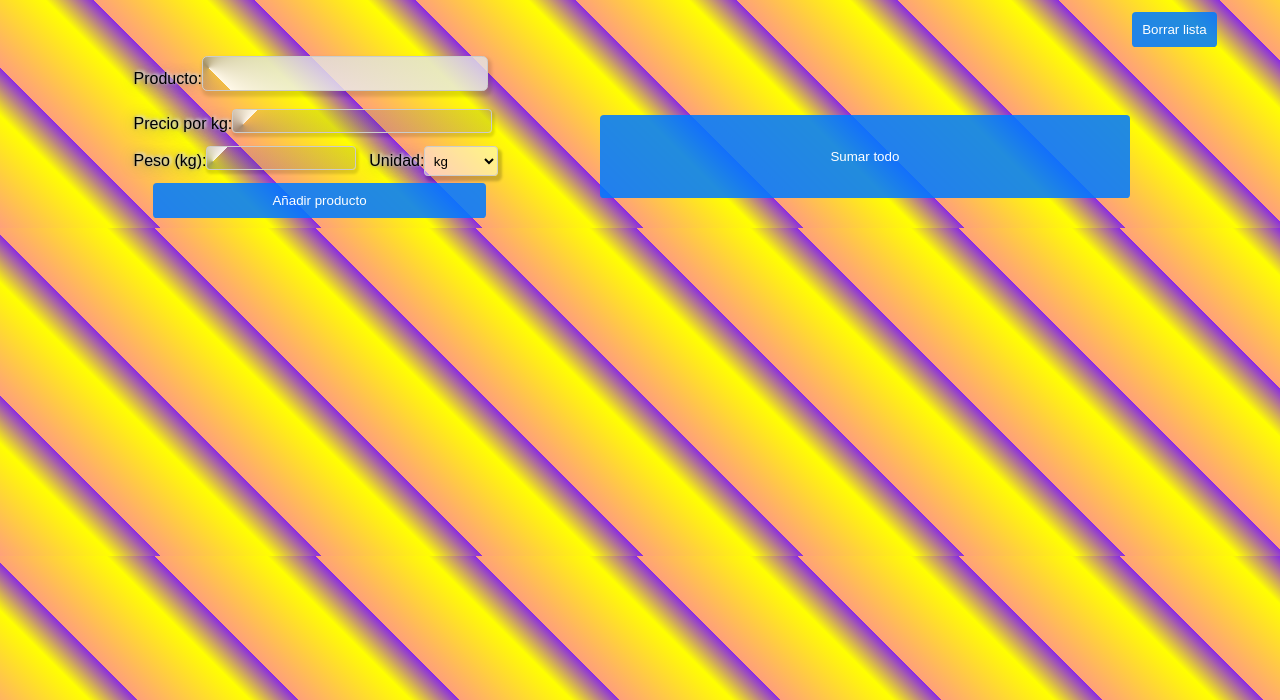
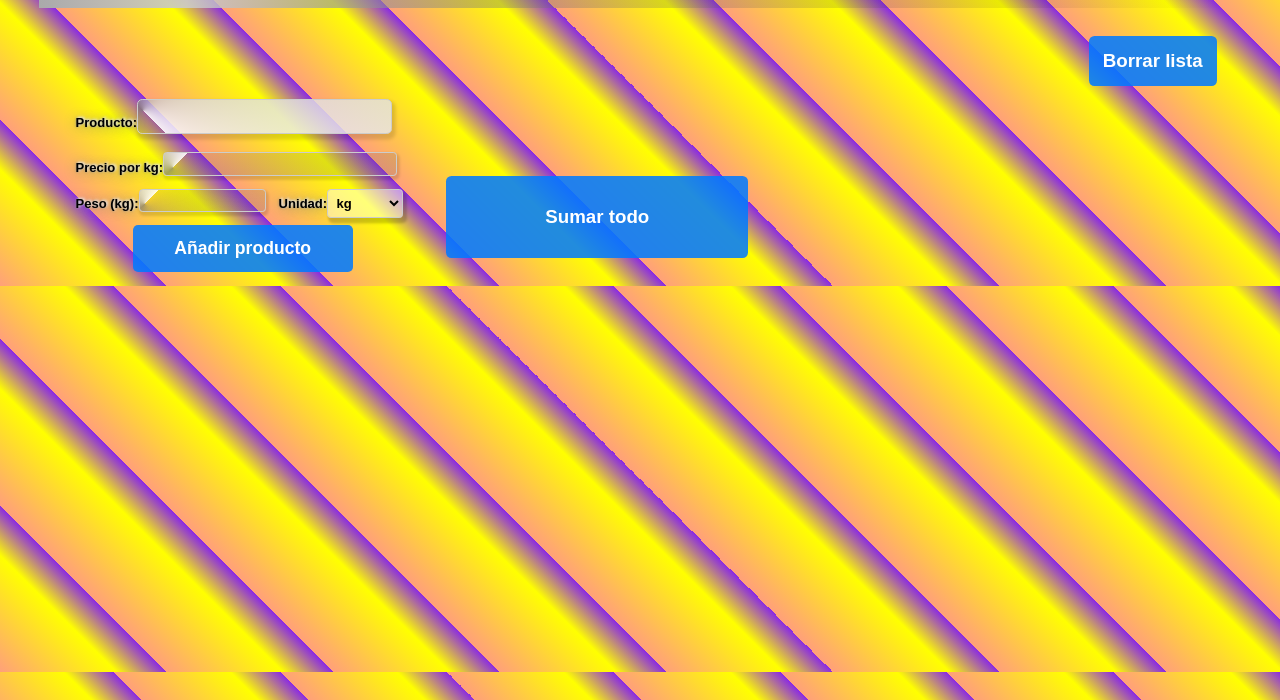
Before and after one commit to CursoEGG001/CursoEGG001.github.io, a plain HTML site: page index.html in a window 1280 px wide. Shown: the part 100-800 px from the top of the page. Drawn offline with Linux system fonts and the light colour scheme.

Commit message:
Agregado conceptos de unidades relativas y sus efectos en el cambio dinámico.

```diff
--- a/style.css
+++ b/style.css
@@ -1,9 +1,9 @@
 body
 {
-    font-family: Arial, sans-serif;
-    margin: 0.02rem;
-    padding: 0.025rem;
-    height: auto;
+    font: 1.87vw/1.46 "Arial", sans-serif;
+    margin: 0.02em;
+    padding: 0.025em;
+    width: auto;
     background-color: whitesmoke; /* For browsers that do not support gradients */
     background-image:
         repeating-linear-gradient(45deg,lightsalmon,yellow 7%,blueviolet 10%);
@@ -28,9 +28,9 @@ h1 {
         #33003302
         );
     color: white;
-    text-shadow: 0 -0.1em 0.1em grey,
-        .1em .2em .2em gray,
-        .2em .2em .23em black;
+    text-shadow: 0 -0.1em 0.071em grey,
+        .1em .2em .081em gray,
+        .2em .2em .11em black;
     padding: 1em;
     text-align: center;
 }
@@ -40,7 +40,7 @@ h1 {
 }
 
 #container {
-    max-width: 78%;
+    max-width: 95%;
     margin: 0 auto;
 }
 
@@ -55,11 +55,12 @@ form {
 
 
 label {
+    font: condensed bold 1.1em "Arial", sans-serif;
     display: inline-flex;
     align-content: flex-start;
     align-items: center;
     vertical-align: baseline;
-    margin-bottom: .023em;
+    margin-bottom: .23em;
     color: black;
     text-shadow:
         .12em -.07em .15em whitesmoke,
@@ -68,6 +69,7 @@ label {
 }
 
 input[type="number"] {
+    font: condensed bold 1.1em "Arial", sans-serif;
     display: inline-flex;
     background: conic-gradient(from 45deg at 4% 66%,#0101010d, #787878aa, #ffffffdf);
     padding: 0.33em;
@@ -80,6 +82,7 @@ input[type="number"] {
 
 }
 input[type="text"] {
+    font: condensed bold 1.1em "Arial", sans-serif;
     display: inline-flex;
     background: conic-gradient(from 135deg at 2% 33%,#0101010d, #787878aa, #ffffffdf);
     font-size: larger;
@@ -94,6 +97,7 @@ input[type="text"] {
 }
 
 button {
+    font: condensed bold 1.1em "Arial", sans-serif;
     flex-grow: inherit;
     background-color: #007bffdd;
     color: #fff;
@@ -106,8 +110,8 @@ button {
     transition: all 0.3s ease 0s;
 }
 
-
 select {
+    font: condensed bold 1.1em "Arial", sans-serif;
     color:black;
     background: #ffffff77;
     margin:0 .55em .55em 0;
@@ -142,7 +146,7 @@ li {
     flex-direction: row;
     align-items: center;
     justify-content: space-between;
-    margin-bottom: 0.65vh;
+    margin-bottom: 0.55vh;
     animation: rebote 350ms cubic-bezier(0.68, -0.6, 0.32, 1.6) 85ms 1 alternate both;
 }
 
@@ -169,7 +173,7 @@ li {
 }
 
 #cantidad-unidad {
-    width: 11vmax;
+    width: 11ch;
 }
 
 #borra-lista {
@@ -381,9 +385,15 @@ li {
 
 
 @media (orientation: landscape) and (min-width: 680px) {
-    body {
-        font-family: Arial,sans-serif;
-        font-size: small;
+    body
+    {
+        font: 1.33svw/0.88 "Arial", sans-serif;
+        margin: 0.02rem;
+        padding: 0.025rem;
+        height: auto;
+        background-color: whitesmoke; /* For browsers that do not support gradients */
+        background-image:
+            repeating-linear-gradient(45deg,lightsalmon,yellow 7%,blueviolet 10%);
     }
     h1 {
         background: linear-gradient(
@@ -433,6 +443,7 @@ li {
     }
 
     label {
+        font: condensed bold 1.02svw "Arial", sans-serif;
         display: inline-flex;
         align-content: flex-start;
         align-items: center;
@@ -446,6 +457,7 @@ li {
     }
 
     input[type="number"] {
+        font: condensed bold 1.02svw "Arial", sans-serif;
         display: inline-flex;
         background: conic-gradient(from 45deg at 4% 66%,#0101010d, #787878aa, #ffffffdf);
         padding: .25em;
@@ -458,6 +470,7 @@ li {
 
     }
     input[type="text"] {
+        font: condensed bold 1.02svw "Arial", sans-serif;
         display: inline-flex;
         background: conic-gradient(from 135deg at 2% 33%,#0101010d, #787878aa, #ffffffdf);
         font-size: large;
@@ -468,7 +481,18 @@ li {
         flex: 1 .01 0;
         margin-right: 1em;
         box-shadow: .1em .2em .2em .1em #00000022;
+    }
 
+    select {
+        font: condensed bold 1.02svw "Arial", sans-serif;
+        color:black;
+        background: #ffffff77;
+        margin:0 .55em .55em 0;
+        padding: 0.33em;
+        border-radius: .29em;
+        border: 1px solid #ccc;
+        box-shadow: .2em .3em .2em .1em #00000033;
+        z-index: 0;
     }
 
     #contenedor-lista {
@@ -480,13 +504,13 @@ li {
     }
 
     .contenedor-seccion {
-        display: block;
+        display: inline;
         max-width: 92vw;
     }
 
     .group-row {
         display: flex;
-        flex: 0.85 0 auto;
+        flex: 0.33 0 auto;
         vertical-align: bottom;
         justify-content: space-around;
         align-items: stretch;
--- a/worker.js
+++ b/worker.js
@@ -9,7 +9,7 @@ var APP_PREFIX = 'GLV_EGG_';
 // necesitas cambiar esta version (version_01, version_02…).
 // Si no cambias la versión, el service worker le entregará
 // los archivos viejos al usuario!
-var VERSION = 'version_030b';
+var VERSION = 'version_030g';
 
 // Los archivos que serán entregados al usuario en offline. asegurate de
 // agregar otros a la lista
```
